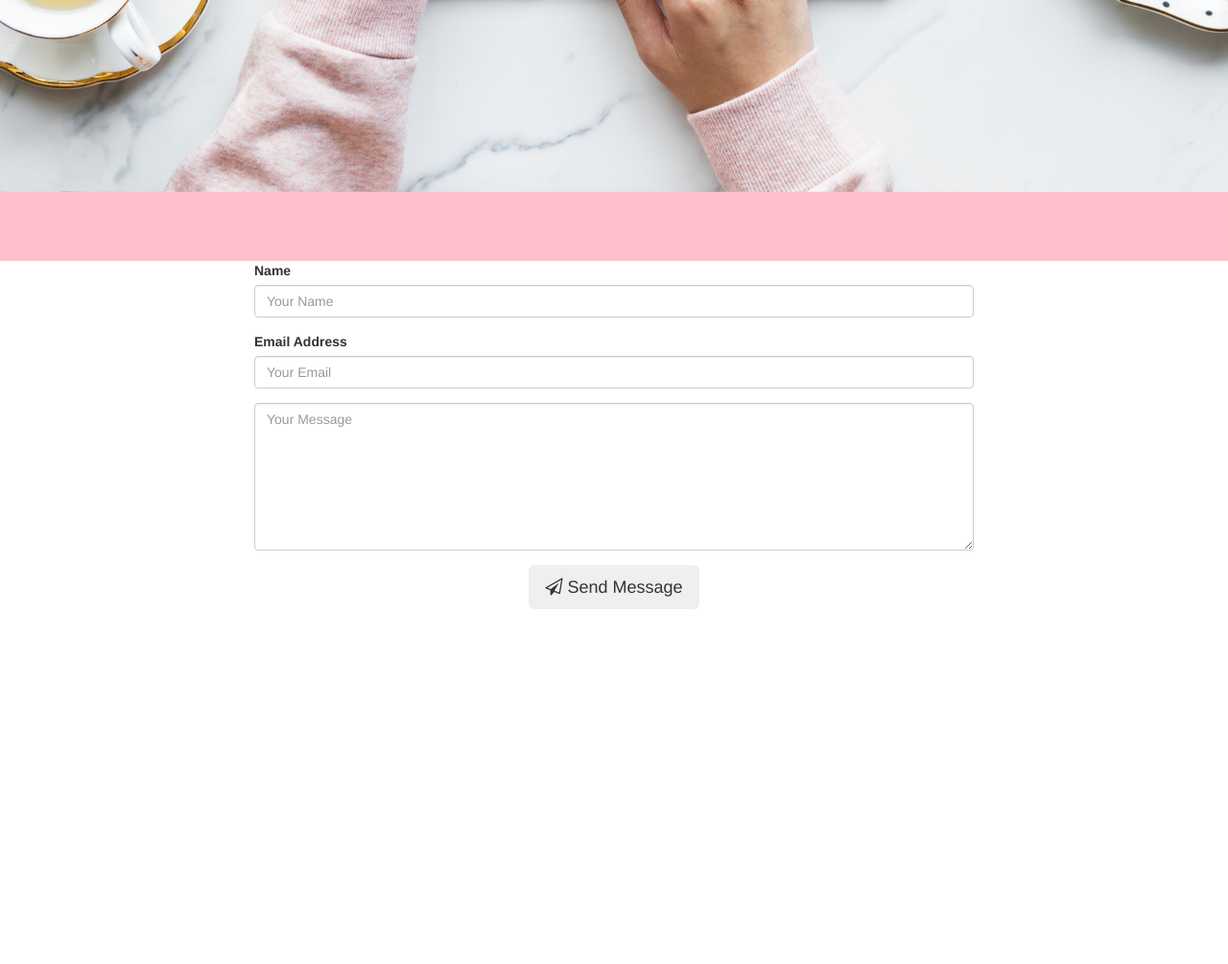
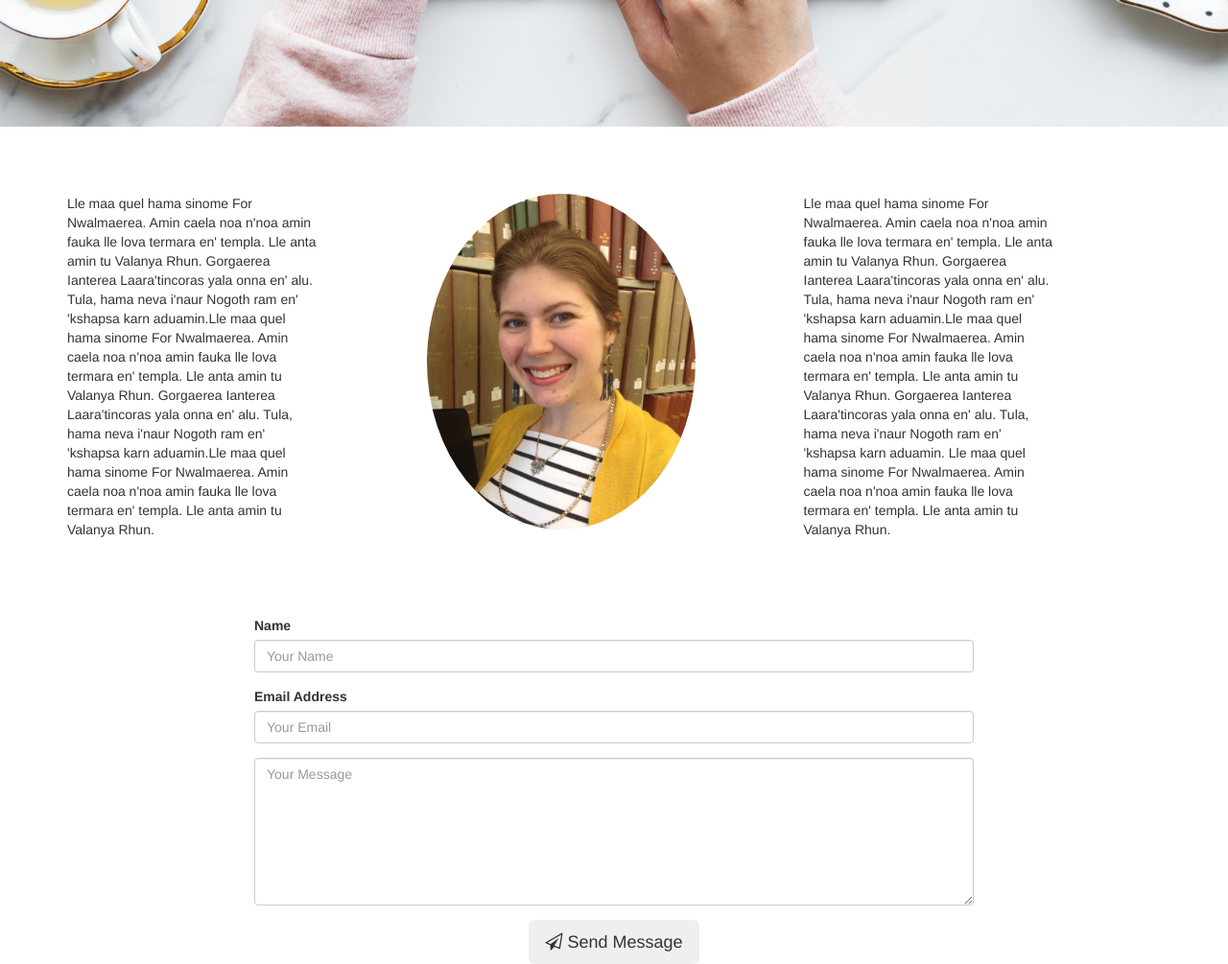
Before and after one commit to MeriBush/Portfolio, a website: page index.html in a window 1280 px wide. Shown: the part 900-1905 px from the top of the page at 96% size. Before the commit the page ends 1535 px from the top, so only its background shows below. Drawn offline with Linux system fonts and the light colour scheme; a web font is replaced by a local one.

Commit message:
about me rough draft

```diff
--- a/index.html
+++ b/index.html
@@ -91,11 +91,19 @@
   ===========================-->
   <section class="intro">
   <div class="container-fluid" id="top">
-      <!--<div class="row">-->
-        <!--<img src="top.jpg" class="img-fluid" alt="Responsive image" max-width: "100%" height: "auto">-->
-      <!--/div>-->
+  </div>
+  </section>
 
-  </div>
+  <section class="container">
+    <div class="row" id="about">
+      <div class="col-md-3 about-me">
+        <p>Lle maa quel hama sinome For Nwalmaerea. Amin caela noa n'noa amin fauka lle lova termara en' templa. Lle anta amin tu Valanya Rhun. Gorgaerea Ianterea Laara'tincoras yala onna en' alu. Tula, hama neva i'naur Nogoth ram en' 'kshapsa karn aduamin.Lle maa quel hama sinome For Nwalmaerea. Amin caela noa n'noa amin fauka lle lova termara en' templa. Lle anta amin tu Valanya Rhun. Gorgaerea Ianterea Laara'tincoras yala onna en' alu. Tula, hama neva i'naur Nogoth ram en' 'kshapsa karn aduamin.Lle maa quel hama sinome For Nwalmaerea. Amin caela noa n'noa amin fauka lle lova termara en' templa. Lle anta amin tu Valanya Rhun.</p>
+      </div>
+      <center><div class="col-md-offset-1 col-md-2"id="about-me-photo"></div></center>
+      <div class="col-md-offset-1 col-md-3">
+        <p>Lle maa quel hama sinome For Nwalmaerea. Amin caela noa n'noa amin fauka lle lova termara en' templa. Lle anta amin tu Valanya Rhun. Gorgaerea Ianterea Laara'tincoras yala onna en' alu. Tula, hama neva i'naur Nogoth ram en' 'kshapsa karn aduamin.Lle maa quel hama sinome For Nwalmaerea. Amin caela noa n'noa amin fauka lle lova termara en' templa. Lle anta amin tu Valanya Rhun. Gorgaerea Ianterea Laara'tincoras yala onna en' alu. Tula, hama neva i'naur Nogoth ram en' 'kshapsa karn aduamin. Lle maa quel hama sinome For Nwalmaerea. Amin caela noa n'noa amin fauka lle lova termara en' templa. Lle anta amin tu Valanya Rhun.</p>
+      </div>
+    </div>
   </section>
   <!--==========================
   Header Section
--- a/scss/_body.scss
+++ b/scss/_body.scss
@@ -4,14 +4,21 @@ Body Section
 ****************************/
 #top{
     background-image: url("../assets/img/latte-coder.jpg");
-    height: 80em;
-    background-size: contain;
+    min-height: 70em;
+    background-size: cover;
     background-repeat: no-repeat;
     margin-top: 0em;
 }
 
-.intro {
-    height: 100%;
-    width: 100%;
-    background-color: pink;
+#about{
+    margin-top: 5em;
+    // margin-bottom: 5em;
 }
+#about-me-photo{
+    background-image: url("../assets/img/about.jpg");
+    height: 25em;
+    width: 20em;
+    background-size: cover;
+    border-radius: 100%;
+    background-repeat: no-repeat;
+}
```
Also changed, not shown: assets/img/about.jpg (added), css/main.css.
